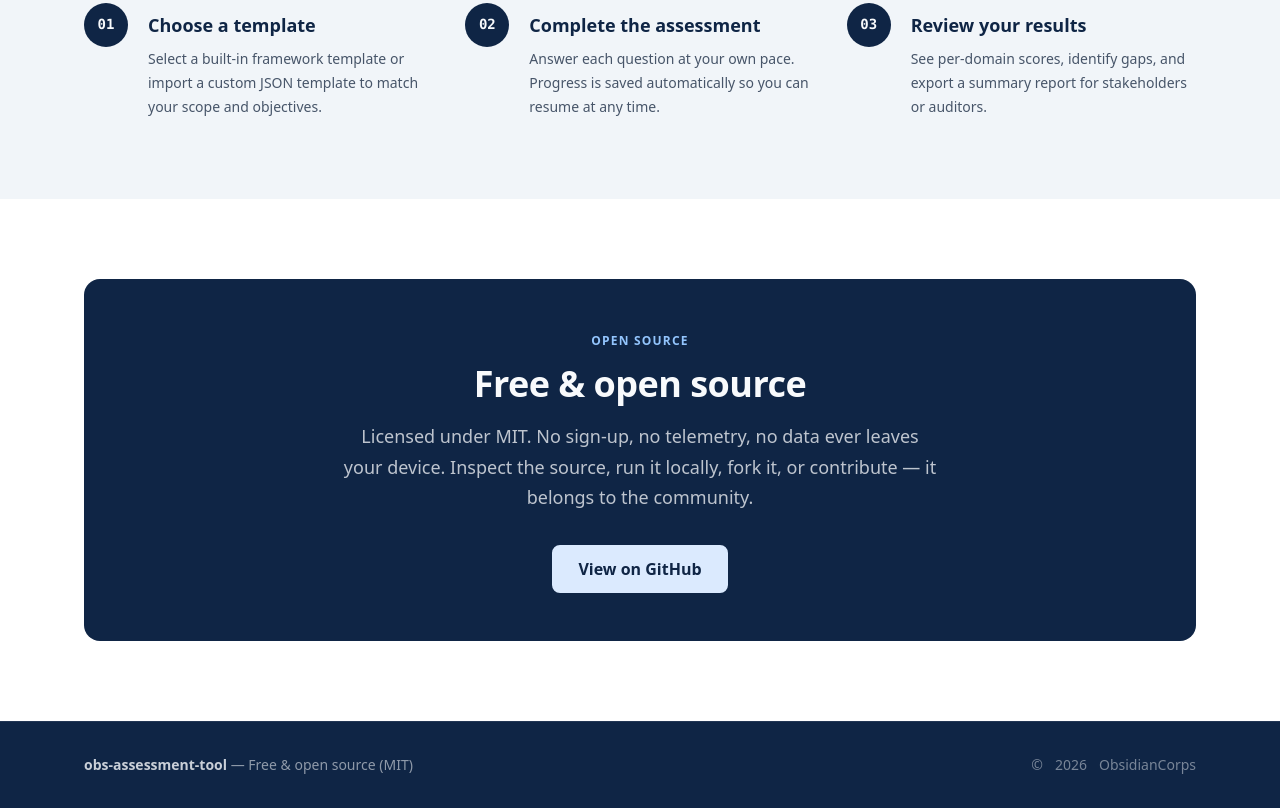
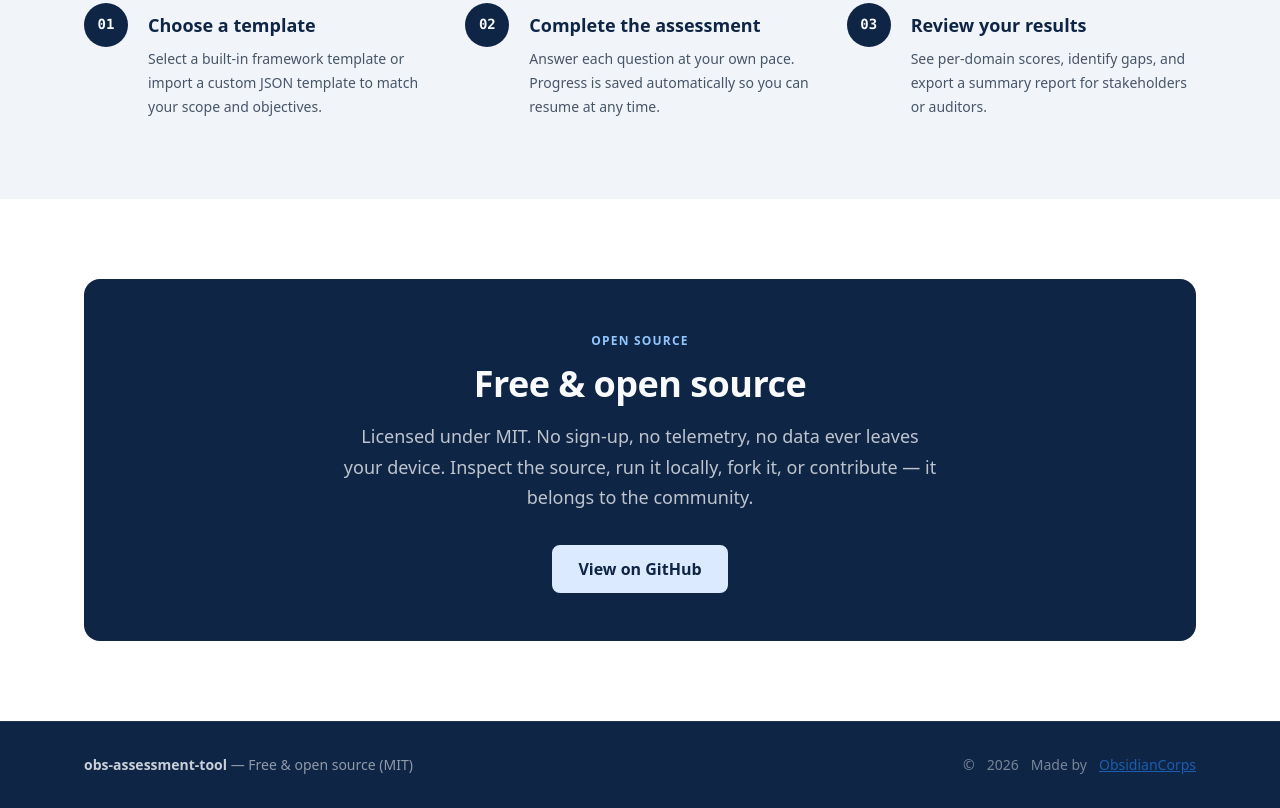
Before and after one commit to ObsidianCorps/obs-assessment-tool, a website: page index.html in a window 1280 px wide. Shown: the part 1537-2345 px from the top of the page. Drawn offline with Linux system fonts and the light colour scheme.

Commit message:
feat: add 'Made by ObsidianCorps' credit (obsidiancorps.com) to landing footer

```diff
--- a/assets/js/landing.js
+++ b/assets/js/landing.js
@@ -67,7 +67,8 @@
 
     footerRepo:      { en: 'obs-assessment-tool', sq: 'obs-assessment-tool' },
     footerMit:       { en: 'Free & open source (MIT)', sq: 'Falas dhe me burim të hapur (MIT)' },
-    footerCopyright: { en: '©', sq: '©' }
+    footerCopyright: { en: '©', sq: '©' },
+    footerMadeBy:    { en: 'Made by', sq: 'Krijuar nga' }
   };
 
   /* ── Storage helpers ─────────────────────────────────────────── */
--- a/index.html
+++ b/index.html
@@ -173,7 +173,10 @@
         <p class="footer-meta">
           <span data-i18n="footerCopyright">&copy;</span>
           <span id="footer-year"></span>
-          ObsidianCorps
+          <span data-i18n="footerMadeBy">Made by</span>
+          <a href="https://obsidiancorps.com"
+             target="_blank"
+             rel="noopener noreferrer">ObsidianCorps</a>
         </p>
       </div>
     </div>
```
